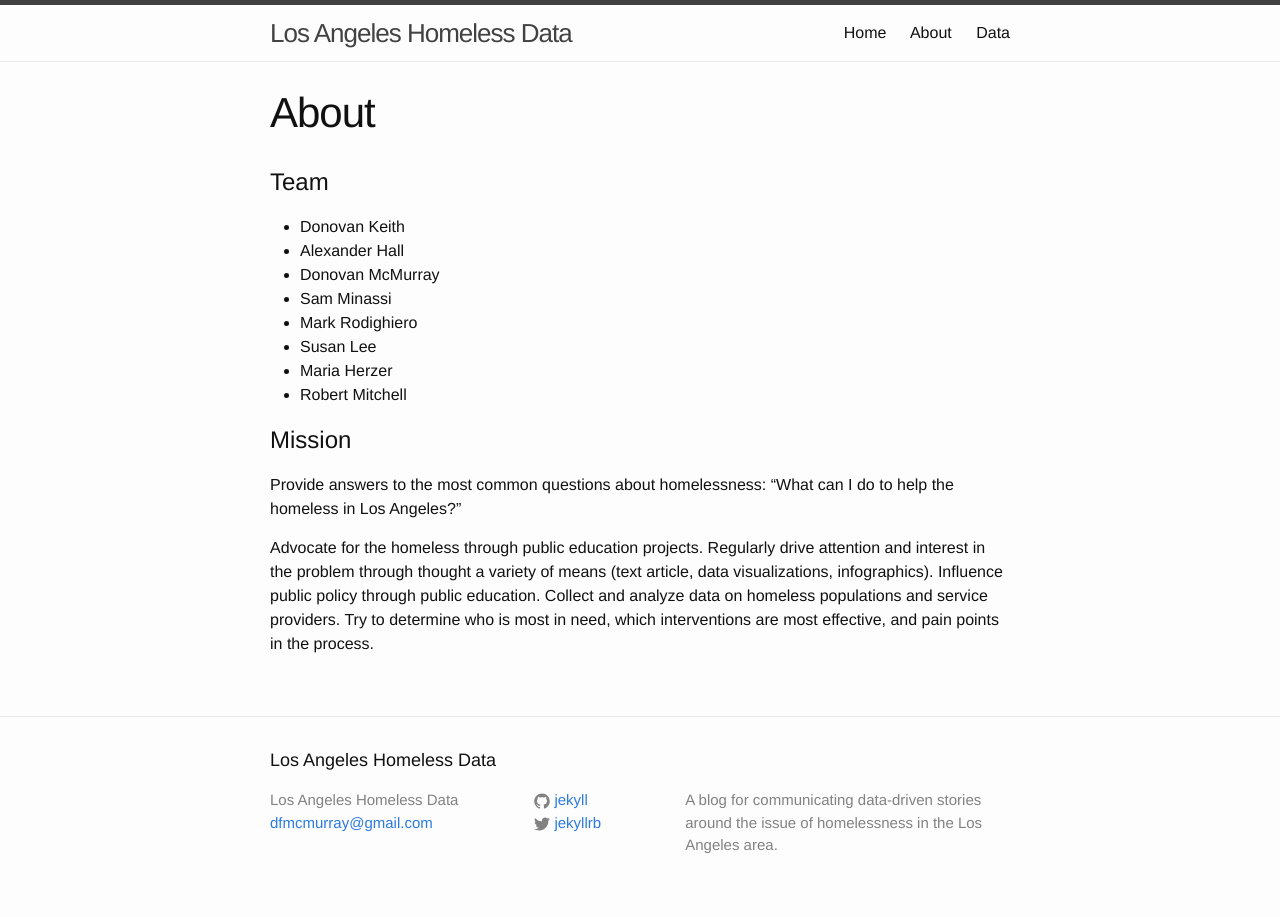
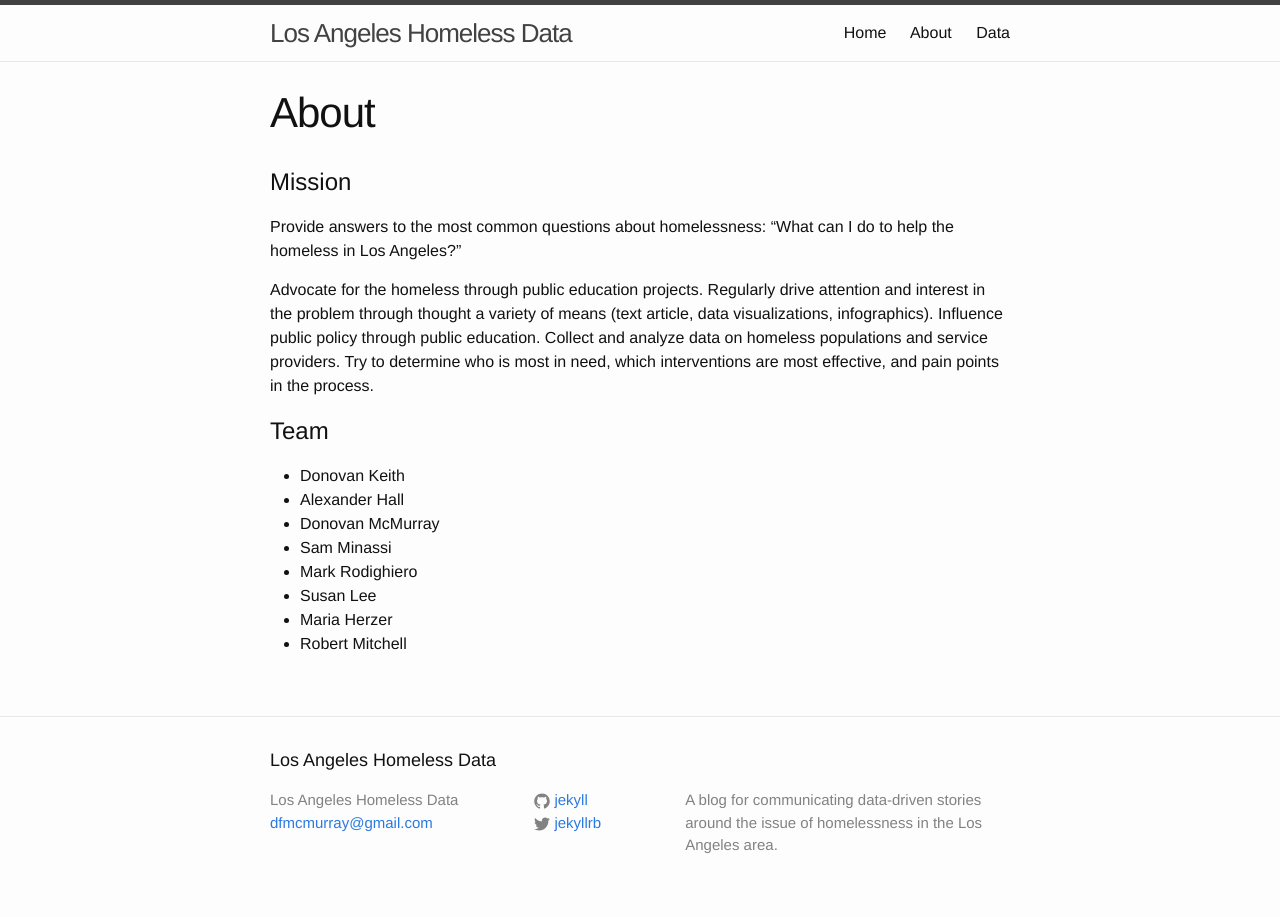
Before and after one commit to donovanfm/la-homeless-data, a Jekyll site: the page built from about.md, in a window 1280 px wide. Built offline with Jekyll 4.4.1, drawn with Linux system fonts in a browser that asks for light colours; part of the change alters nothing that is shown.

```diff
--- a/about.md
+++ b/about.md
@@ -3,6 +3,13 @@ layout: page
 title: About
 permalink: /about/
 ---
+
+# Mission
+
+Provide answers to the most common questions about homelessness: “What can I do to help the homeless in Los Angeles?”
+
+Advocate for the homeless through public education projects. Regularly drive attention and interest in the problem through thought a variety of means (text article, data visualizations, infographics). Influence public policy through public education. Collect and analyze data on homeless populations and service providers. Try to determine who is most in need, which interventions are most effective, and pain points in the process.
+
 
 # Team
 
@@ -14,9 +21,3 @@ permalink: /about/
 - Susan Lee
 - Maria Herzer
 - Robert Mitchell
-
-# Mission
-
-Provide answers to the most common questions about homelessness: “What can I do to help the homeless in Los Angeles?”
-
-Advocate for the homeless through public education projects. Regularly drive attention and interest in the problem through thought a variety of means (text article, data visualizations, infographics). Influence public policy through public education. Collect and analyze data on homeless populations and service providers. Try to determine who is most in need, which interventions are most effective, and pain points in the process.
```
